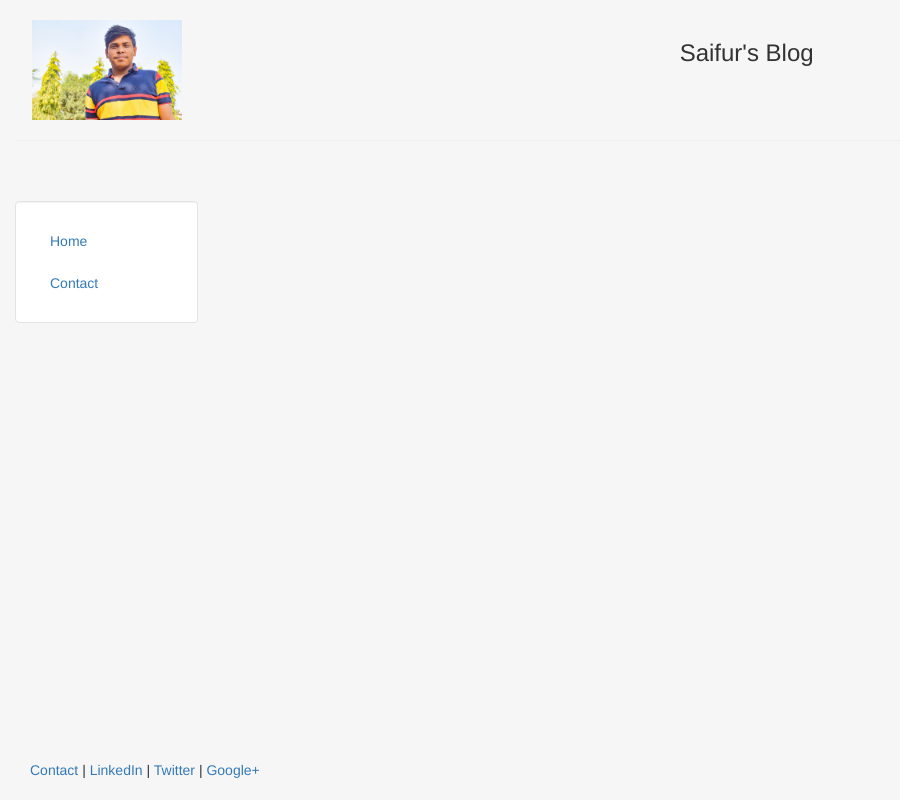
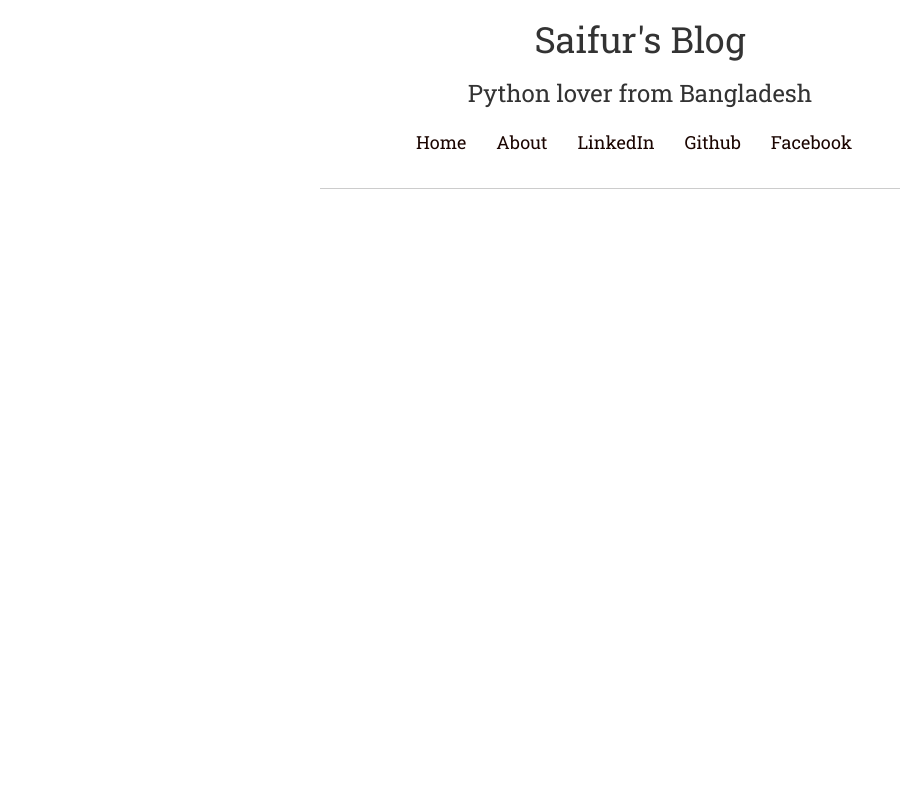
Before and after one commit to Saifur43/djangoblog, a Django app: template blog/templates/blog.html in a window 1280 px wide. Shown: the whole page, without its empty margins (0-900 px from the left). Run offline with Django 3.2, Linux system fonts and the light colour scheme; the template is opened without the code that fills it, so the values that code supplies are empty; some libraries are stand-ins or nearby versions.

Commit message:
developing ui

```diff
--- a/blog/templates/blog.html
+++ b/blog/templates/blog.html
@@ -2,7 +2,32 @@
 
 {% block content %}
     {% for post in object_list %}
-        <h2><a href="{{ post.slug }}"> {{ post.title }}</a></h2>
-        <p>{{ post.body|truncatewords:20 }}</p>
+    	 <div class="post_content">
+	        <h2><a href="{{ post.slug }}"> {{ post.title }}</a></h2>
+	        <small>Published: {{ post.date }}</small>
+	        <p>{{ post.body|truncatewords:30 }}</p>
+	        <a href="{{ post.slug }}" class="btn btn-info">Read More</a>
+        </div>
     {% endfor %}
+    {% if is_paginated %}
+	  <ul class="pagination">
+	    {% if page_obj.has_previous %}
+	      <li><a href="?page={{ page_obj.previous_page_number }}">&laquo;</a></li>
+	    {% else %}
+	      <li class="disabled"><span>&laquo;</span></li>
+	    {% endif %}
+	    {% for i in paginator.page_range %}
+	      {% if page_obj.number == i %}
+	        <li class="active"><span>{{ i }} <span class="sr-only">(current)</span></span></li>
+	      {% else %}
+	        <li><a href="?page={{ i }}">{{ i }}</a></li>
+	      {% endif %}
+	    {% endfor %}
+	    {% if page_obj.has_next %}
+	      <li><a href="?page={{ page_obj.next_page_number }}">&raquo;</a></li>
+	    {% else %}
+	      <li class="disabled"><span>&raquo;</span></li>
+	    {% endif %}
+  </ul>
+{% endif %}
 {% endblock %}
--- a/blog/templates/header.html
+++ b/blog/templates/header.html
@@ -1,71 +1,77 @@
 <!DOCTYPE html>
 <html lang="en">
-
    <head>
             <title>Saifur</title>
             <meta charset="utf-8"/>
             {% load staticfiles %}
             <link rel="stylesheet" href="{% static 'css/bootstrap.min.css' %}" type="text/css"/>
-    <meta name="viewport" content="width=device-width, initial-scale=1.0">
+            <link rel="stylesheet" href="{% static 'css/style.css' %}" type="text/css"/>
+            <link href="https://fonts.googleapis.com/css?family=Roboto+Slab" rel="stylesheet">
 
-    <style type="text/css">
-        html,
-        body {
-            height: 100%
-        }
-    </style>
     </head>
 
-<body class="body" style="background-color:#f6f6f6">
-<div class="container-fluid" style="min-height:95%; ">
+    <body>
+        <header>
+            <div class="container">
+                <div class="col-md-6 col-md-offset-3">
+                     <div class="heading text-center">
+                        <h1>Saifur's Blog</h1>
+                        <h3>Python lover from Bangladesh</h3>
+                     </div>
+
+                    <nav class="navbar navbar-default">
+
+                        <!-- Brand and toggle get grouped for better mobile display -->
+                        <div class="navbar-header">
+                          <button type="button" class="navbar-toggle collapsed" data-toggle="collapse" data-target="#bs-example-navbar-collapse-1" aria-expanded="false">
+                            <span class="sr-only">Toggle navigation</span>
+                            <span class="icon-bar"></span>
+                            <span class="icon-bar"></span>
+                            <span class="icon-bar"></span>
+                          </button>
+                          <a class="navbar-brand" href="#"></a>
+                        </div>
+
+                        <!-- Collect the nav links, forms, and other content for toggling -->
+                        <div class="collapse navbar-collapse" id="bs-example-navbar-collapse-1">
+                          <ul class="nav navbar-nav">
+
+                            <li><a href="#">Home</a></li>
+                            <li><a href="#">About</a></li>
+                            <li><a href="#">LinkedIn</a></li>
+                            <li><a href="#">Github</a></li>
+                            <li><a href="#">Facebook</a></li>
+
+                          </ul>
+                        </div><!-- /.navbar-collapse -->
+                    </nav>
+
+
+                </div>
+
+            </div><!-- /.container-fluid -->
+
+
+        </header>
+
+        <hr class="header_hr">
+
+        <section id="blog">
+               <div class='container'>
                     <div class="row">
-        <div class="col-sm-2">
-            <br>
-            <center>
-                <img src="{% static 'images/profile.jpg' %}" class="responsive-img" style='max-height:100px;'
-                     alt="face">
-            </center>
+                        <div class="col-md-6 col-md-offset-3">
+
+                                {% block content %}
+
+                                {% endblock %}
                             </div>
-        <div class="col-sm-10">
-            <br>
-            <center>
-                <h3>Saifur's Blog</h3>
-            </center>
+
                         </div>
                     </div>
-    <hr>
 
-    <div class="row">
-        <div class="col-sm-2">
-            <br>
+                </div>
+        </section>
 
-            <br>
-            <!-- Great, til you resize. -->
-            <!--<div class="well bs-sidebar affix" id="sidebar" style="background-color:#fff">-->
-            <div class="well bs-sidebar" id="sidebar" style="background-color:#fff">
-                <ul class="nav nav-pills nav-stacked">
-                    <li><a href='/'>Home</a></li>
-                    <li><a href='/contact/'>Contact</a></li>
-                </ul>
-            </div> <!--well bs-sidebar affix-->
-        </div> <!--col-sm-2-->
-        <div class="col-sm-10">
-
-            <div class='container-fluid'>
-                <br><br>
-                {% block content %}
-                {% endblock %}
-            </div>
-        </div>
-    </div>
-</div>
-<footer>
-    <div class="container-fluid" style='margin-left:15px'>
-        <p><a href="#" target="blank">Contact</a> | <a href="#" target="blank">LinkedIn</a> | <a href="#"
-                                                                                                 target="blank">Twitter</a>
-            | <a href="#" target="blank">Google+</a></p>
-    </div>
-</footer>
 
     </body>
 
--- a/blog/templates/home.html
+++ /dev/null
@@ -1,5 +0,0 @@
-{% extends "header.html" %}
-
-{% block content %}
-<p>Hey, Welcome to my Blog!</p>
-{% endblock %}
--- a/blog/views.py
+++ b/blog/views.py
@@ -6,6 +6,7 @@ from .models import Post
 class PostListView(ListView):
     queryset = Post.objects.all().order_by('-date')
     template_name = 'blog.html'
+    paginate_by = 2
 
 
 class PostDetailView(DetailView):
--- /dev/null
+++ b/static/css/style.css
@@ -0,0 +1,59 @@
+/*--Global Style start--*/
+body{
+	font-family: 'Roboto Slab', serif;
+}
+
+/*--Global Style End--*/
+
+/*--Header start--*/
+.navbar-default {
+    background-color: transparent;
+    border-color: transparent;
+}
+.navbar-default .navbar-nav>li {
+    margin-left: 0px;
+}
+.navbar-default .navbar-nav>li>a {
+    color: #1b0501;
+    font-size: 18px;
+    transition: 0.5s;
+}
+.navbar-default .navbar-nav>li>a:hover {
+    color: #337ab7;
+}
+.header_hr{
+	width: 50%;
+	display: block;
+    height: 1px;
+    border-top: 1px solid #ccc;
+    margin: 0 auto;
+}
+/*--Header End--*/
+
+/*--Blog start--*/
+#blog{
+	padding:  0;
+}
+
+.post_content{
+	padding: 20px 0;
+}
+.post_content h2 a{
+	color: #000;
+}
+.post_content .btn{
+	color: #fff;
+    background-color: #337ab7;
+    border-color: rgba(0,0,0,0.64);
+    transition: 0.5s;
+}
+.post_content .btn:hover{
+	color: #000;
+    background-color: grey;
+    border-color: grey;
+}
+.post_content p{
+	padding: 10px 0;
+}
+
+/*--Blog End--*/
```
Also changed, not shown: blog/templates/post.html (+6 -4 lines), db.sqlite3. Lines whose indentation alone changed are shown as unchanged.
